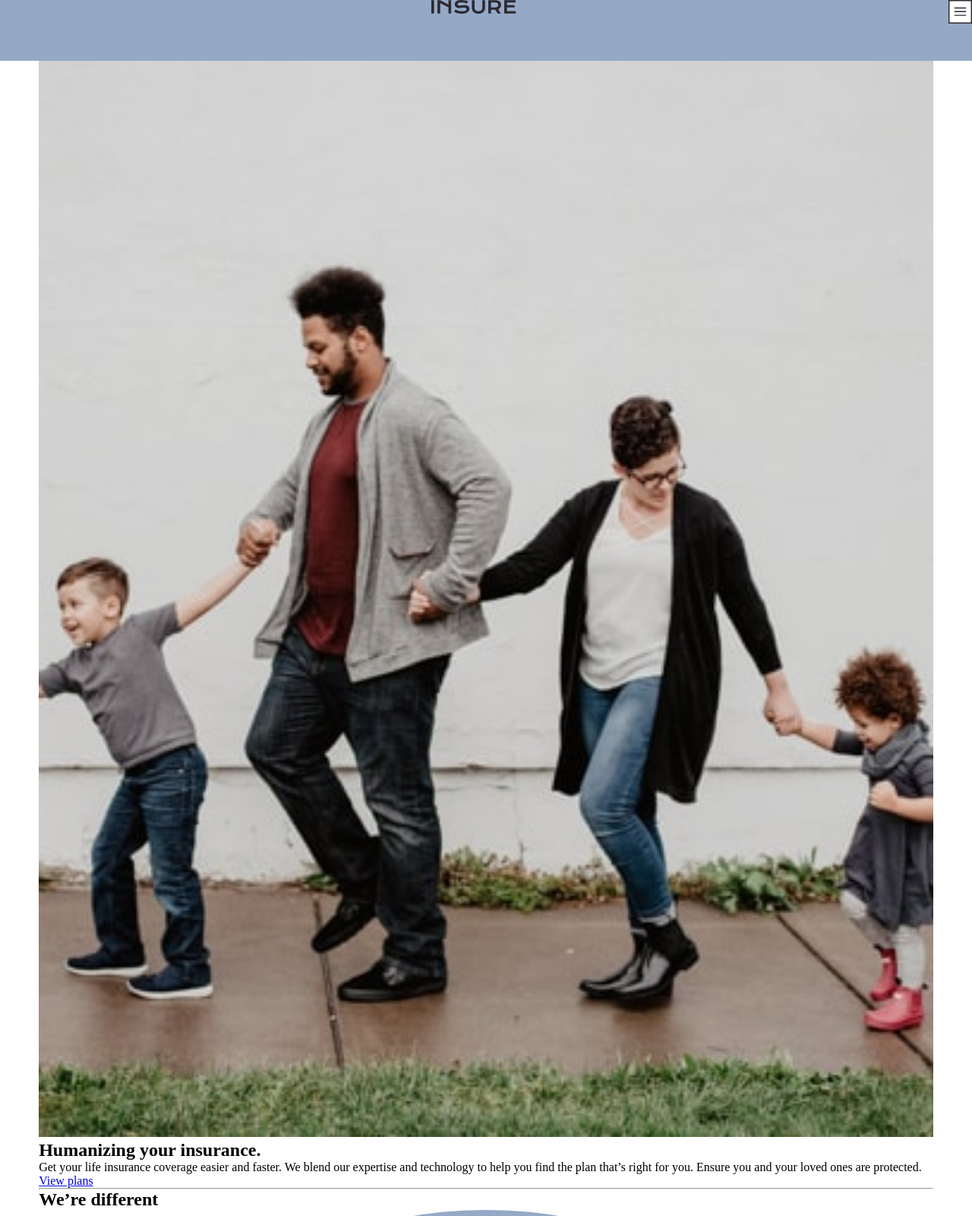
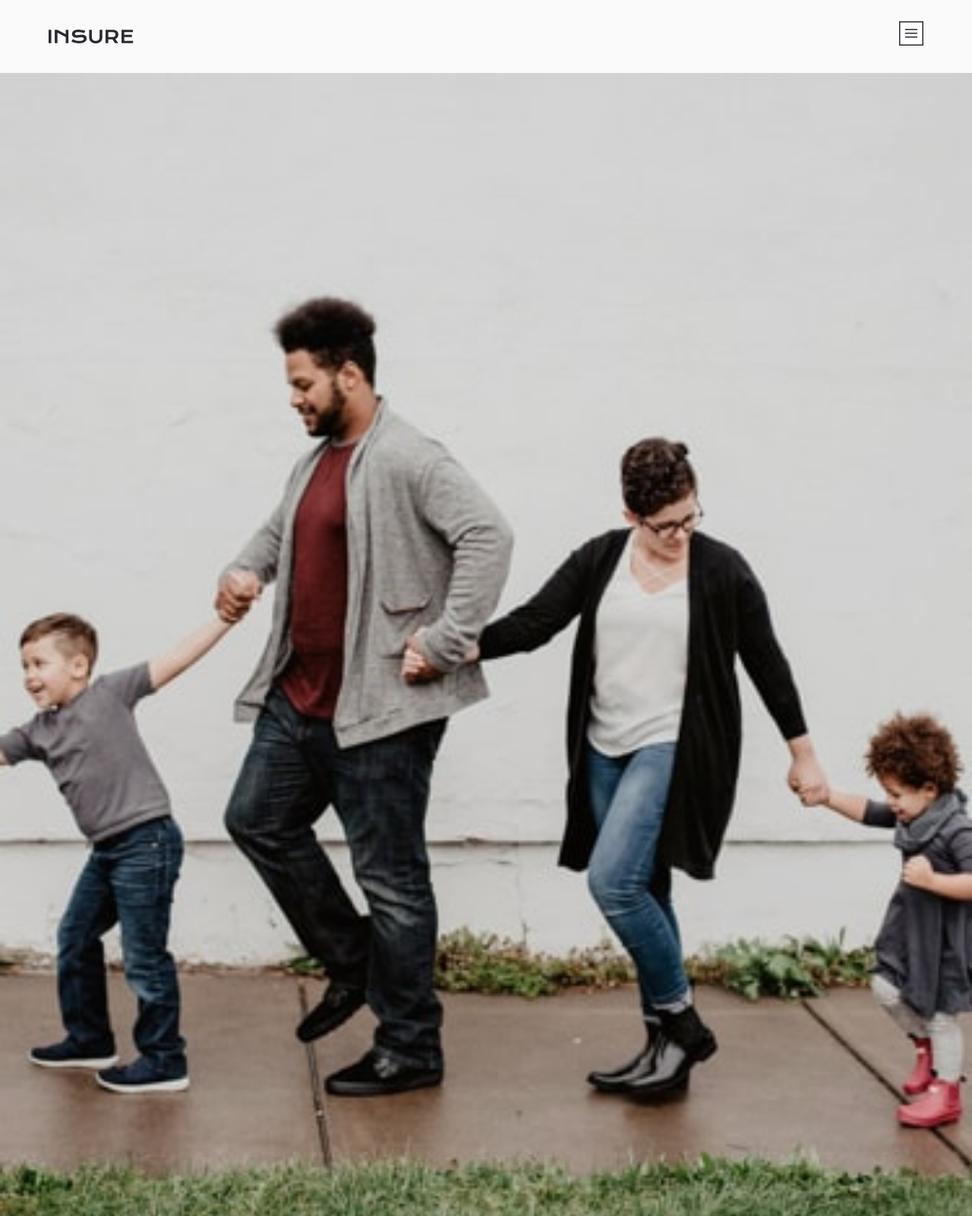
Before and after one commit to CodesByIsmail/insure-landing-page, a plain HTML site: page index.html in a window 1280 px wide. Shown: the top 1600 px of the page at 76% size. Drawn offline with Linux system fonts and the light colour scheme.

Commit message:
header and nav update

```diff
--- a/index.html
+++ b/index.html
@@ -1,21 +1,25 @@
 <!DOCTYPE html>
 <html lang="en">
     <head>
-  <meta charset="UTF-8">
-  <meta name="viewport" content="width=device-width, initial-scale=1.0"> <!-- displays site properly based on user's device -->
+        <meta charset="UTF-8" />
+        <meta name="viewport" content="width=device-width, initial-scale=1.0" />
+        <!-- displays site properly based on user's device -->
 
-  <link rel="icon" type="image/png" sizes="32x32" href="./images/favicon-32x32.png">
+        <link
+            rel="icon"
+            type="image/png"
+            sizes="32x32"
+            href="./images/favicon-32x32.png"
+        />
 
-  <link rel="stylesheet" href="style.css">
+        <link rel="stylesheet" href="style.css" />
 
         <title>Frontend Mentor | Insure landing page</title>
-
     </head>
     <body>
-
         <nav>
             <div class="nav__bar container">
-<img height="18" src="/images/logo.svg" alt="logo" />
+                <img class="logo" src="/images/logo.svg" alt="logo" />
 
                 <div class="toggle__menu">
                     <img src="/images/icon-hamburger.svg" alt="open-nav" />
@@ -32,19 +36,18 @@
             </div>
         </nav>
 
-
         <header class="header">
-    <div class="container">
-
             <img src="/images/image-intro-mobile.jpg" alt="" />
-
-      <section class="hero">
+            <div class="header__wrapper">
+                <section class="hero container header__container">
                     <h1>Humanizing your insurance.</h1>
 
-      <p>Get your life insurance coverage easier and faster. We blend our expertise
-  and technology to help you find the plan that’s right for you. Ensure you
-  and your loved ones are protected.</p>
-
+                    <p>
+                        Get your life insurance coverage easier and faster. We
+                        blend our expertise and technology to help you find the
+                        plan that’s right for you. Ensure you and your loved
+                        ones are protected.
+                    </p>
 
                     <a class="btn" href="#">View plans</a>
                 </section>
@@ -55,7 +58,7 @@
             <section class="about container">
                 <hr />
 
-  <h1>  We’re different</h1>
+                <h1>We’re different</h1>
 
                 <div class="abouts">
                     <div class="about">
@@ -63,35 +66,36 @@
 
                         <h3>Snappy Process</h3>
 
-      <p>Our application process can be completed in minutes, not hours. Don’t get
-  stuck filling in tedious forms.
+                        <p>
+                            Our application process can be completed in minutes,
+                            not hours. Don’t get stuck filling in tedious forms.
                         </p>
                     </div>
-
 
                     <div class="about">
                         <img src="/images/icon-affordable-prices.svg" alt="" />
 
                         <h3>Affordable Prices</h3>
 
-      <p>We don’t want you worrying about high monthly costs. Our prices may be low,
-  but we still offer the best coverage possible.
+                        <p>
+                            We don’t want you worrying about high monthly costs.
+                            Our prices may be low, but we still offer the best
+                            coverage possible.
                         </p>
                     </div>
-
 
                     <div class="about">
                         <img src="/images/icon-people-first.svg" alt="" />
 
                         <h3>People First</h3>
 
-   <p>Our plans aren’t full of conditions and clauses to prevent payouts. We make
-  sure you’re covered when you need it.
+                        <p>
+                            Our plans aren’t full of conditions and clauses to
+                            prevent payouts. We make sure you’re covered when
+                            you need it.
                         </p>
                     </div>
-
                 </div>
-
             </section>
 
             <section class="find__out container">
@@ -101,25 +105,31 @@
             </section>
         </main>
 
-
         <footer>
             <div class="container">
                 <div class="footers__top">
                     <img src="/images/logo.svg" alt="" />
 
                     <div class="footer__socials">
-      <a href=""><img src="/images/icon-facebook.svg" alt="" /></a>
+                        <a href=""
+                            ><img src="/images/icon-facebook.svg" alt=""
+                        /></a>
 
-      <a href=""><img src="/images/icon-twitter.svg" alt="" /></a>
+                        <a href=""
+                            ><img src="/images/icon-twitter.svg" alt=""
+                        /></a>
 
-      <a href=""><img src="/images/icon-pinterest.svg" alt="" /></a>
+                        <a href=""
+                            ><img src="/images/icon-pinterest.svg" alt=""
+                        /></a>
 
-      <a href=""><img src="/images/icon-instagram.svg" alt="" /></a>
+                        <a href=""
+                            ><img src="/images/icon-instagram.svg" alt=""
+                        /></a>
                     </div>
                 </div>
 
                 <div class="footers__bottom">
-
                     <div class="footer">
                         <h4 class="footer__tittle">Our company</h4>
 
@@ -130,7 +140,6 @@
                             <a class="footer__link" href="#">Reviews</a>
                         </div>
                     </div>
-
 
                     <div class="footer">
                         <h4 class="footer__tittle">Help me</h4>
@@ -143,12 +152,6 @@
                         </div>
                     </div>
 
-
-
-
-
-
-
                     <div class="footer">
                         <h4 class="footer__tittle">Contact</h4>
 
@@ -159,8 +162,6 @@
                         </div>
                     </div>
 
-
-
                     <div class="footer">
                         <h4 class="footer__tittle">Others</h4>
 
@@ -170,9 +171,6 @@
                             <a class="footer__link" href="#">Licenses</a>
                         </div>
                     </div>
-
-
-
                 </div>
             </div>
         </footer>
--- a/style.css
+++ b/style.css
@@ -1,5 +1,4 @@
-:root{
-
+:root {
     --Blue-950: hsl(256, 26%, 20%);
     --Blue-500: hsl(216, 30%, 68%);
 
@@ -10,44 +9,84 @@
     --Gray-50: hsl(0, 0%, 98%);
 
     --container-width-sm: 80%;
-  --container-width-sm: 92%;
+    --container-width-sm: 90%;
 }
 
-
-*{
+* {
     margin: 0;
     padding: 0;
+    list-style: none;
+    text-decoration: none;
 }
 
-.container{
+body {
+    color: var(--Gray-50);
+    line-height: 1.6;
+}
+
+.container {
     width: var(--container-width-sm);
     margin: 0 auto;
 }
 
-.hidden{
+.hidden {
     display: none;
 }
 
-img{
-  width: 100%;
+img {
+    /* width: 100%; */
     object-fit: contain;
 }
 
-
-nav{
-  background: var(--Blue-500);
-
+h1{
+  font-size: 3rem;
+  line-height: 1.1em;
 }
 
-.nav__bar{
-height: 5rem;
+.btn{
+  padding: .5rem 2rem;
+  color: var(--Gray-50);
+  border: 2px solid var(--Gray-50);
+  width: fit-content;
+  text-transform: uppercase;
+}
+
+.logo {
+    width: min-content;
+    height: min-content;
+}
+
+nav {
+    background: var(--Gray-50);
     width: 100%;
+}
+
+.nav__bar {
     display: flex;
     justify-content: space-between;
+    align-items: center;
+    height: 6rem;
+    /* padding: 2rem; */
+}
 
+header {
+    background: var(--Blue-950);
+}
+
+header img {
+    width: 100%;
 }
 
 
+.header__container {
+    display: flex;
+    flex-direction: column;
+    align-items: center;
+    gap: 2rem;
+    color: var(--Gray-50);
+    text-align: center;
+    padding: 5rem 0;
+}
 
 .attribution {
     font-size: 11px;
@@ -55,5 +94,4 @@ justify-content: space-between;
 }
 .attribution a {
     color: hsl(228, 45%, 44%);
-
 }
```
Lines whose indentation alone changed are shown as unchanged.
